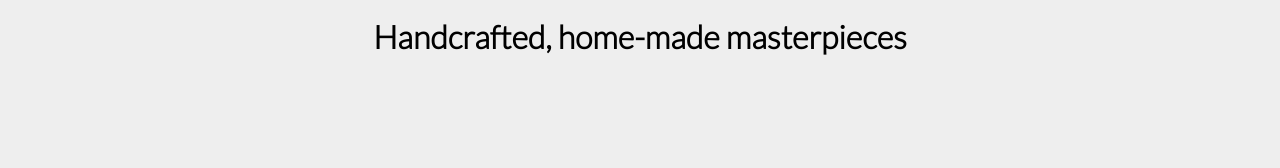
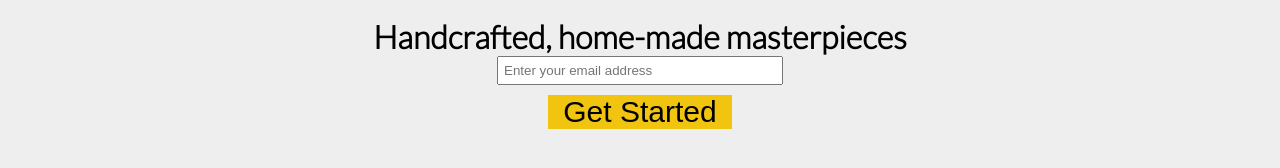
Before and after one commit to AbuHurairah127/Landing-Page, a plain HTML site: page index.html in a window 1280 px wide. Shown: the part 248-416 px from the top of the page. Drawn offline with Linux system fonts and the light colour scheme.

Commit message:
Form Completed
Email Input And Submit Button has been Settled up

```diff
--- a/CSS/style.css
+++ b/CSS/style.css
@@ -31,6 +31,23 @@ body {
     color: black;
     font-weight: 800;
 }
-h1{
+#moto{
     text-align: center;
 }
+#form-control form{
+    display: flex;
+    justify-content: center;
+    align-items: center;
+    flex-direction: column;
+}
+#email{
+    width: 17rem;
+    padding: 5px;
+    margin-bottom: 10px;
+}
+.submit-btn{
+    background-color: #f1c40f;
+    border: none;
+    padding: 0px 15px;
+    font-size: 30px;
+}
--- a/index.html
+++ b/index.html
@@ -27,7 +27,14 @@
         <h1>Handcrafted, home-made masterpieces</h1>
       </div>
       <div id="form-control" class="form-control">
-        <form action="" id="form" class="from"></form>
+        <form action="https://www.freecodecamp.com/email-submit" id="form" class="from">
+          <div id="form-input" class="form-input">
+            <input type="email" name="email" id="email" placeholder="Enter your email address">
+          </div>
+          <div id="form-submit" class="form-submit">
+            <input type="submit" value="Get Started" id="submit" class="submit-btn">
+          </div>
+        </form>
       </div>
       <div id="features" class="features"></div>
       <div id="how-it-works" class="how-it-works"></div>
```
